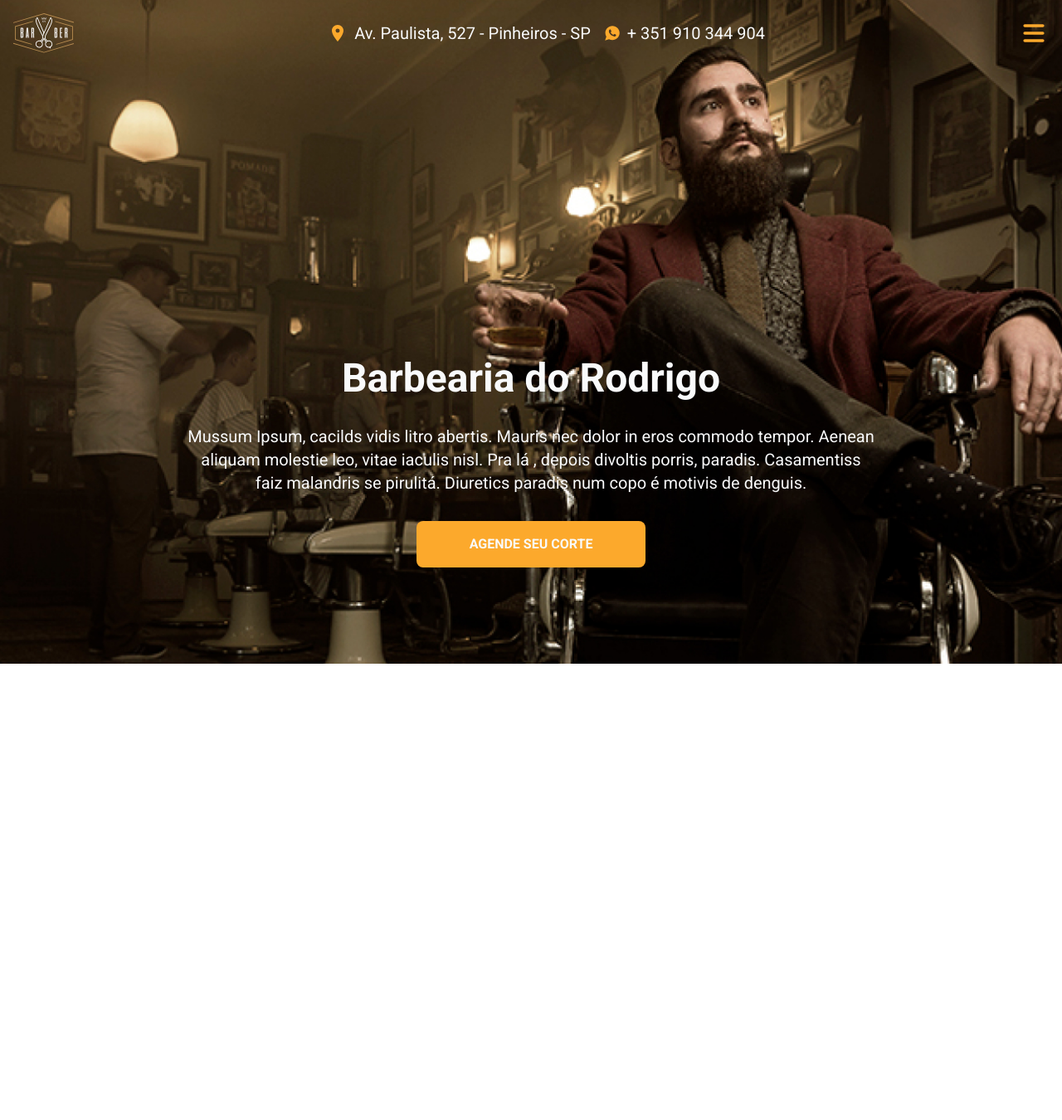
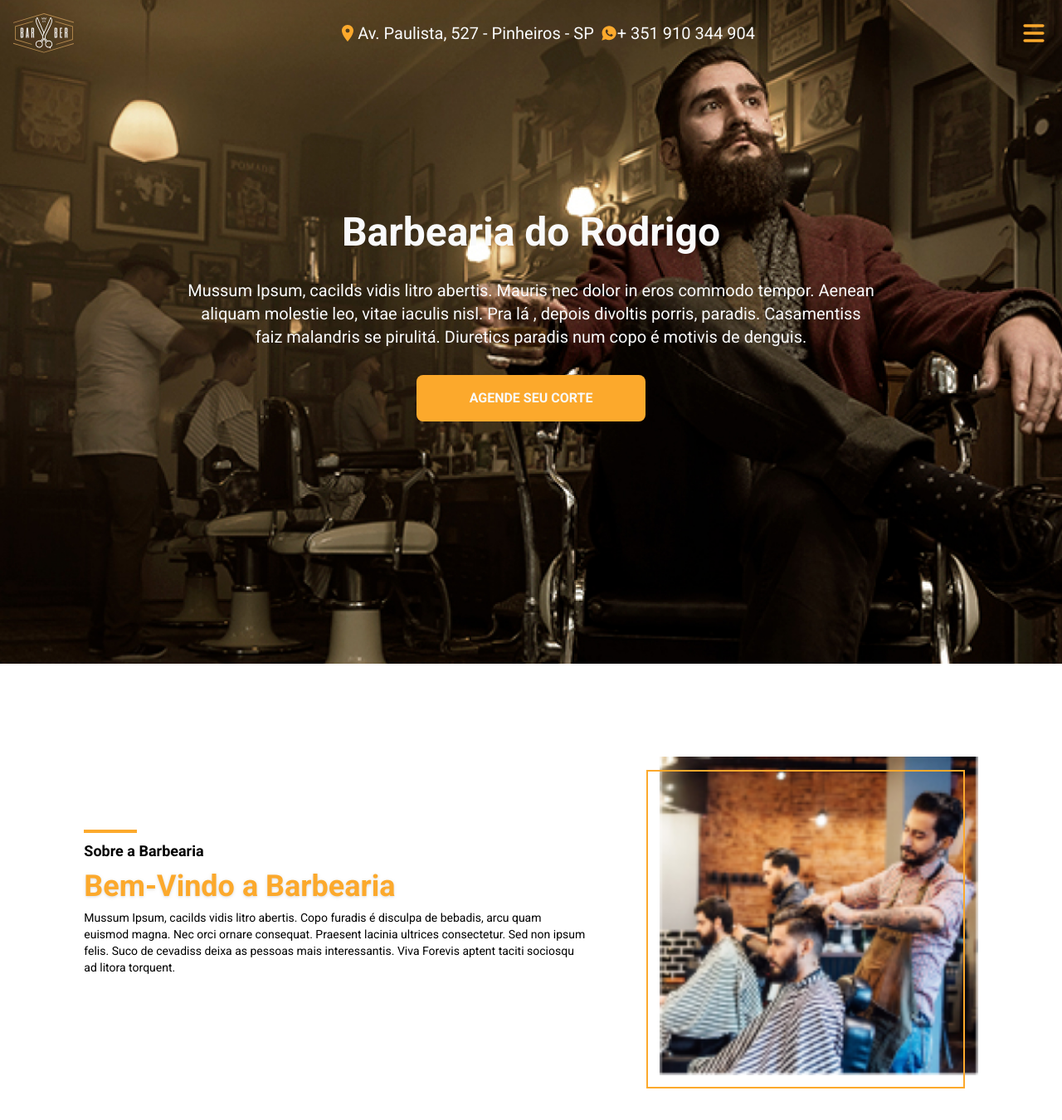
Before and after one commit to Claudio-Lins/barbe-shop, a Next.js app: page / in a window 1280 px wide. Shown: the top 1350 px of the page at 83% size. Before the commit the page ends 800 px from the top, so only its background shows below. Built offline with nearby package versions, Linux system fonts and the light colour scheme.

Commit message:
Section Sobre

```diff
--- a/src/components/Header/Address.jsx
+++ b/src/components/Header/Address.jsx
@@ -5,15 +5,15 @@ import { IoLogoWhatsapp } from 'react-icons/io'
 export function Address() {
   return (
     <div className="flex justify-center 2xl:justify-end 2xl:mr-20  w-full">
-      <div className="flex items-center mr-4 2xl:mr-20 ">
+      <div className="flex items-center mr-2 2xl:mr-20 ">
         <div className="text-2xl 2xl:text-4xl"><MdLocationOn color="#FCA92C" /></div>
-        <span className="ml-2 text-xs sm:text-xl text-gray-50">
+        <span className=" text-[9px] sm:text-xl text-gray-50">
           Av. Paulista, 527 - Pinheiros - SP
         </span>
       </div>
       <div className="flex items-center">
         <div className="text-xl 2xl:text-3xl"><IoLogoWhatsapp color="#FCA92C" /></div>
-        <span className="ml-2 text-xs sm:text-xl text-gray-50">+ 351 910 344 904</span>
+        <span className=" text-[9px] sm:text-xl text-gray-50">+ 351 910 344 904</span>
       </div>
     </div>
   )
--- a/src/components/Hero/index.jsx
+++ b/src/components/Hero/index.jsx
@@ -15,8 +15,8 @@ export function Hero() {
       </div>
       <div className="flex justify-center">
         <Header />
-        <div className="absolute top-64 mt-32 flex flex-col items-center justify-center xs:mt-44 2xl:top-72 2xl:items-start">
-          <h1 className="text-4xl font-bold text-gray-50 sm:text-5xl">
+        <div className="absolute top-20 mt-32 flex flex-col items-center justify-center xs:mt-44 2xl:top-72 2xl:items-start">
+          <h1 className="text-3xl font-bold text-gray-50 sm:text-5xl">
             Barbearia do Rodrigo
           </h1>
           <span className="p-8 text-center text-gray-50 sm:px-20 sm:text-xl lg:container lg:px-56 2xl:mx-0 2xl:w-2/5 2xl:px-0 2xl:text-left">
--- /dev/null
+++ b/src/components/Sobre/Picture.jsx
@@ -0,0 +1,16 @@
+import Image from 'next/image'
+
+export function Picture() {
+  return (
+    <div className="ml-4">
+    <div className="w-72 h-72 md:w-96 md:h-96 px-6 relative">
+      <Image
+        src="/imgs/sobre/img_sobre.jpg"
+        alt="Barbearia"
+        layout="fill"
+      />
+      <div className='absolute w-72 h-72 md:w-96 md:h-96 border-[#FCA92C] border-2 top-4 -left-4'></div>
+    </div>
+    </div>
+  )
+}
--- /dev/null
+++ b/src/components/Sobre/Texto.jsx
@@ -0,0 +1,11 @@
+export function Texto() {
+  return (
+    <div className="flex flex-col justify-evenly space-y-2 md:w-1/2">
+      <div className="h-1 w-16 bg-[#FCA92C]" />
+      <spam className='font-bold text-base lg:text-lg'>Sobre a Barbearia</spam>
+      <h3 className="font-bold text-2xl lg:text-4xl 2xl:text-5xl text-[#FCA92C] drop-shadow">Bem-Vindo a Barbearia</h3>
+      <p className="text-sm 2xl:text-lg">Mussum Ipsum, cacilds vidis litro abertis. Copo furadis é disculpa de bebadis, arcu quam euismod magna. Nec orci ornare consequat. Praesent lacinia ultrices consectetur. Sed non ipsum felis. Suco de cevadiss deixa as pessoas mais interessantis. Viva Forevis aptent taciti sociosqu ad litora torquent.
+      </p>
+    </div>
+  )
+}
--- /dev/null
+++ b/src/components/Sobre/index.jsx
@@ -0,0 +1,12 @@
+import { Container } from "./styles";
+import { Texto } from "./Texto";
+import { Picture } from "./Picture";
+
+export function Sobre() {
+  return (
+    <Container>
+      <Texto />
+      <Picture />
+    </Container>
+  )
+}
--- /dev/null
+++ b/src/components/Sobre/styles.ts
@@ -0,0 +1,16 @@
+import tw from 'tailwind-styled-components'
+
+export const Container = tw.div`
+    container
+    flex
+    flex-col
+    justify-center
+    items-center
+    space-y-8
+    bg-white
+    py-20
+    px-8
+    md:flex-row
+    md:justify-evenly
+    xl:max-w-screen-2xl
+`
--- a/src/pages/index.tsx
+++ b/src/pages/index.tsx
@@ -1,8 +1,9 @@
 import type { NextPage } from 'next'
 import Head from 'next/head'
 import Image from 'next/image'
+import { Sobre } from '../components/Sobre'
 
-import {Hero} from '../components/Hero'
+import { Hero } from '../components/Hero'
 
 const Home: NextPage = () => {
   return (
@@ -14,8 +15,8 @@ const Home: NextPage = () => {
       </Head>
       <div className="">
         <main className="">
-
           <Hero />
+          <Sobre />
         </main>
       </div>
     </>
--- a/src/styles/global.ts
+++ b/src/styles/global.ts
@@ -2,7 +2,7 @@ import { createGlobalStyle } from 'styled-components'
 
 export const GlobalStyle = createGlobalStyle`
 
-html {
+/* html {
     @media (max-width: 1080px) {
         font-size: 93.75%;
     }
@@ -21,15 +21,12 @@ html {
     @media (max-width: 320px) {
         font-size: 66.67%;
     }
-}
+} */
 
 body {
     -webkit-font-smoothing: antialiased;
     -moz-osx-font-smoothing: grayscale;
     font-family: 'Roboto', sans-serif;
-    font-size: 16px;
-    font-weight: 400;
-    line-height: 1.5;
 }
 
 button {
```
Also changed, not shown: public/imgs/sobre/img_sobre.jpg (added).
